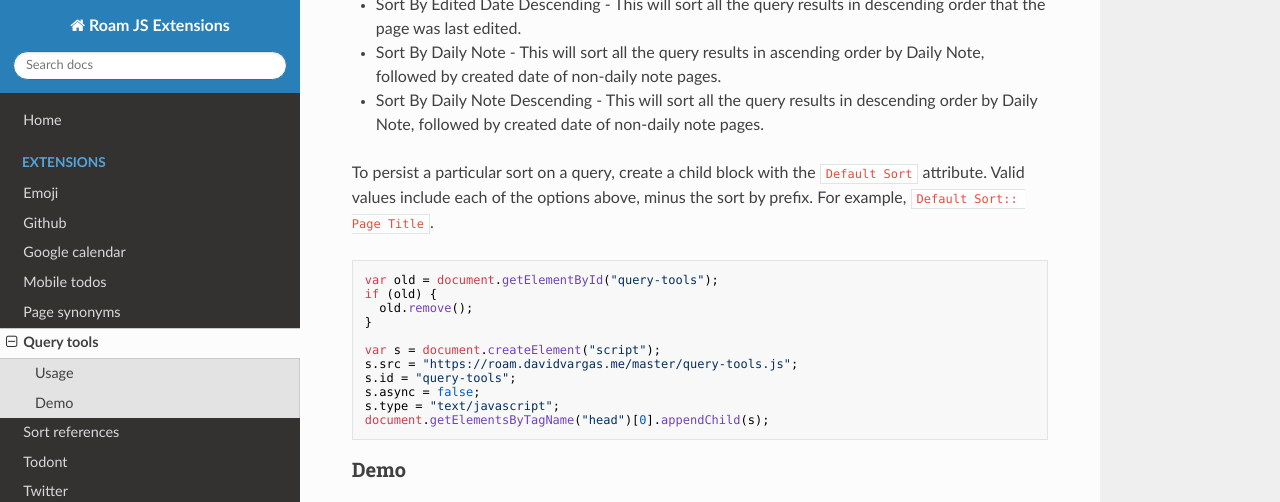
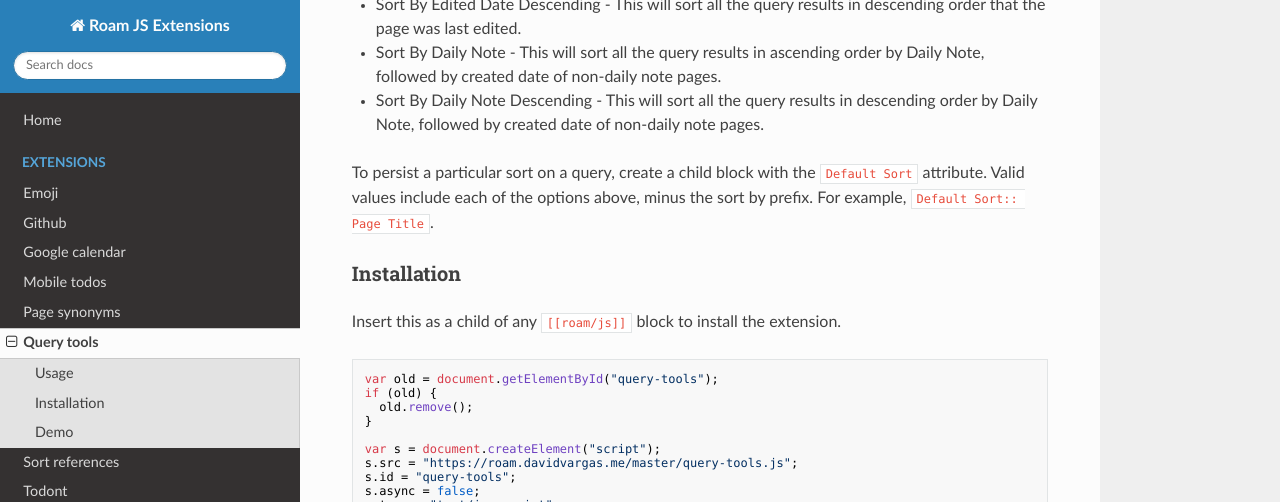
Before and after one commit to dvargas92495/roamjs-com, an MkDocs documentation site: the page built from docs/extensions/query-tools.md, in a window 1280 px wide and 900 px high, scrolled down 644 px, cut to the strip 0-502 px from the top of the window. Built offline with MkDocs 1.6.1, drawn with Linux system fonts in a browser that asks for light colours; nearby versions of some CDN libraries.

Commit message:
Better headings

````diff
--- a/docs/extensions/query-tools.md
+++ b/docs/extensions/query-tools.md
@@ -18,6 +18,10 @@
 - Sort By Daily Note Descending - This will sort all the query results in descending order by Daily Note, followed by created date of non-daily note pages.
 
 To persist a particular sort on a query, create a child block with the `Default Sort` attribute. Valid values include each of the options above, minus the sort by prefix. For example, `Default Sort:: Page Title`.
+
+### Installation
+
+Insert this as a child of any `[[roam/js]]` block to install the extension.
 
 ```javascript
 var old = document.getElementById("query-tools");
````
Also changed, not shown: docs/extensions/page-synonyms.md (+6 -0 lines).
